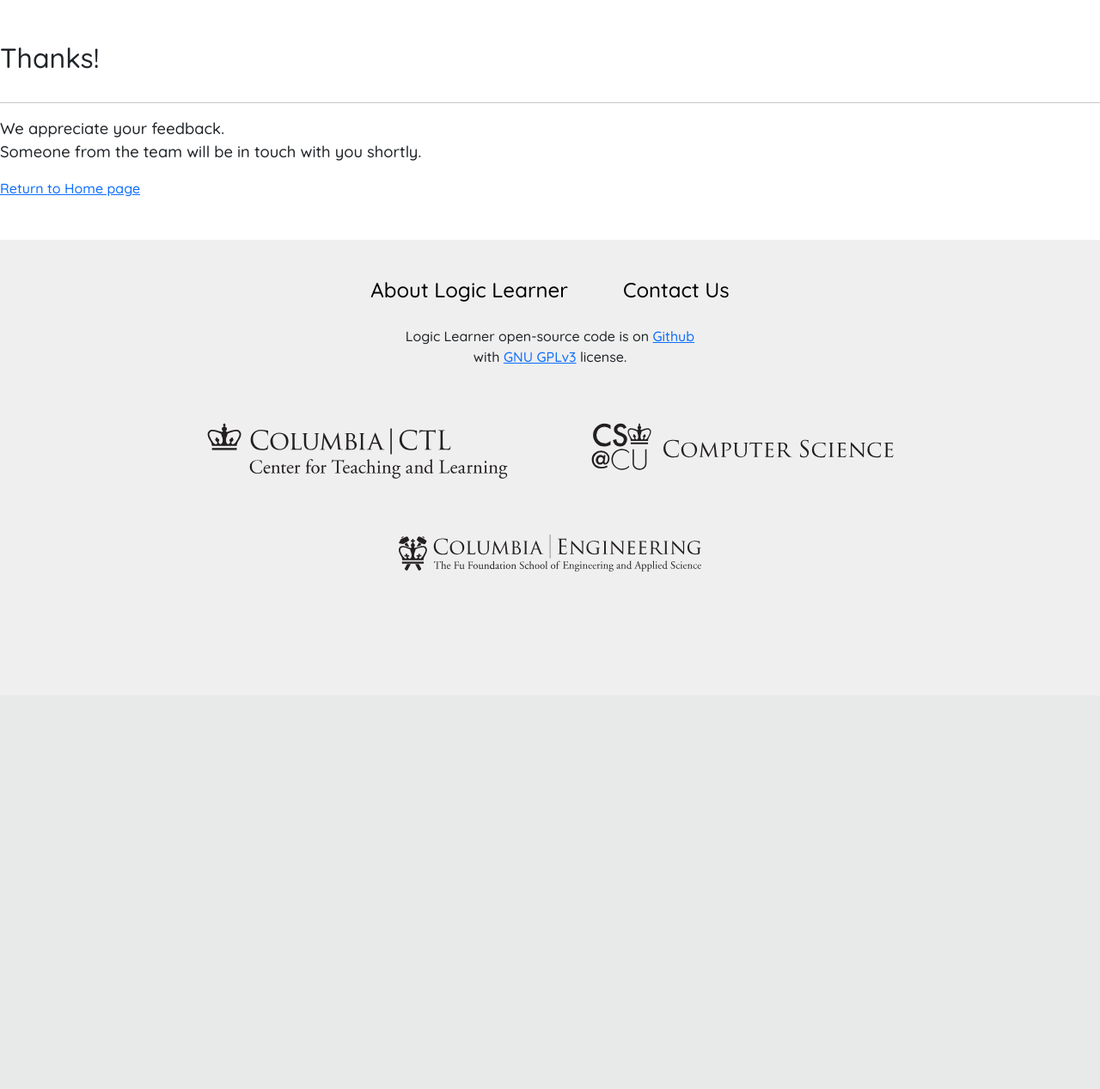
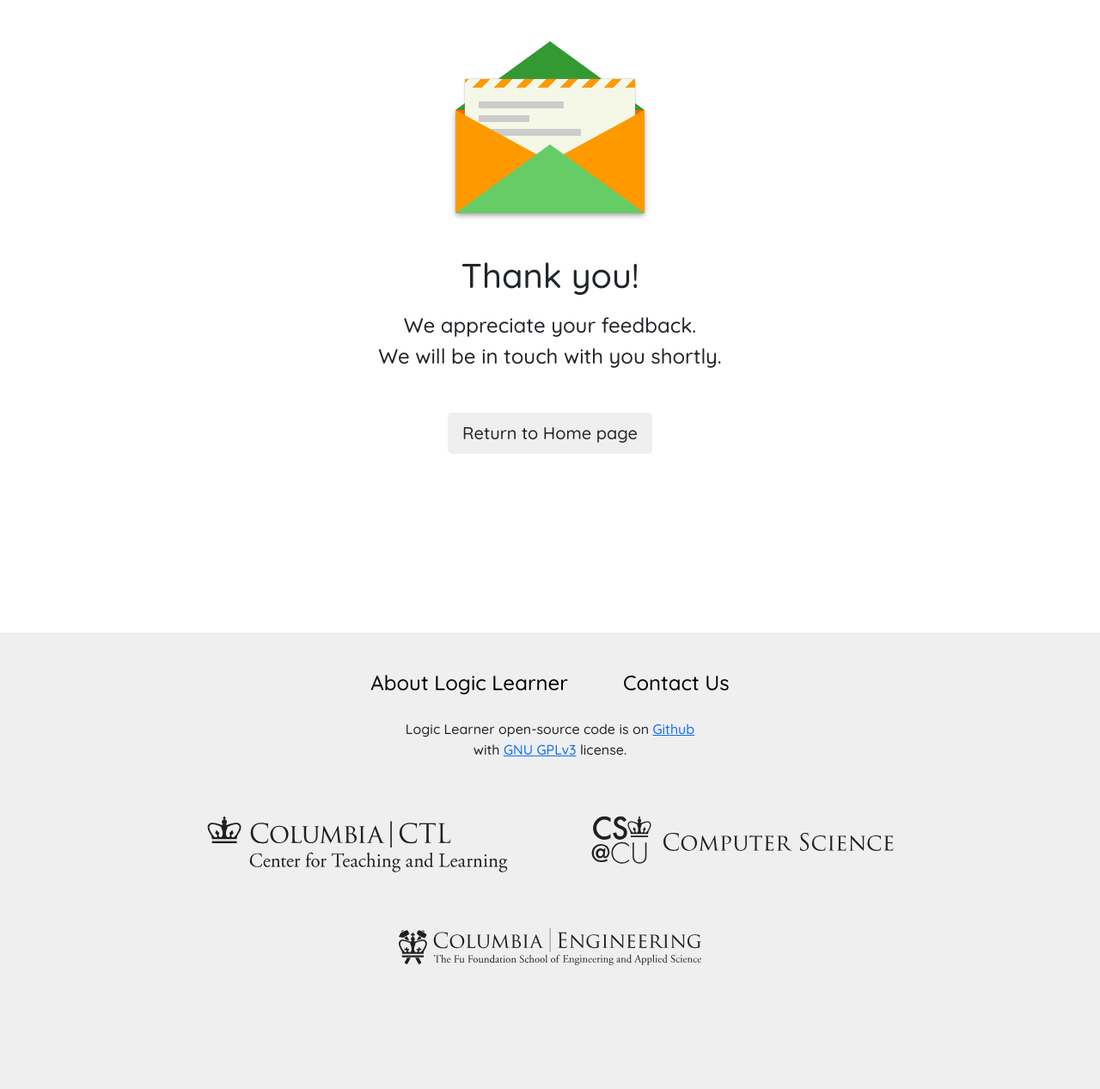
Before and after one commit to ccnmtl/logiclearner, a Django app: template logiclearner/templates/contactus/contact_success.html in a window 1280 px wide. Shown: the part 80-1347 px from the top of the page at 86% size. Before the commit the page ends 745 px from the top, so only its background shows below. Run offline with Django 3.2, Linux system fonts and the light colour scheme; the template is opened without the code that fills it, so the values that code supplies are empty; style sheets or scripts are compiled from the project's sources; some libraries are stand-ins or nearby versions.

Commit message:
Contact form and confirmation

```diff
--- a/logiclearner/templates/contactus/contact_success.html
+++ b/logiclearner/templates/contactus/contact_success.html
@@ -1,25 +1,38 @@
 {% extends "base.html" %}
 
-{% block title %}Contact Us Success{% endblock %}
+{% block title %} - Contact Us Confirmation{% endblock %}
 
-{% block css %}
-<style>
-  p {
-    font-size: 1.15em;
-  }
-</style>
-{% endblock %}
 
 {% block content %}
-    <div class="pt-5 pb-2">
-        <h2>
-            Thanks!
-        </h2>
+<main>
+    <div class="envelope">
+        <div class="top-fold"></div>
+        <div class="left-fold"></div>
+        <div class="back-fold">
+            <div class="letter">
+                <div class="letter-border"></div>
+                <span class="line one"></span>
+                <span class="line two"></span>
+                <span class="line three"></span>
+            </div>
+        </div>
+        <div class="right-fold"></div>
+        <div class="bottom-fold"></div>
     </div>
-    <hr />
 
-    <p>We appreciate your feedback.<br />
-    Someone from the team will be in touch with you shortly.</p>
+    <h1 class="text-center">
+        Thank you!
+    </h1>
 
-    <div class="mb-5"><a href="/">Return to Home page</a></div>
+
+    <p class="text-center fs-4 mt-3 mb-0">We appreciate your feedback.</p>
+    <p class="text-center fs-4 m-0">We will be in touch with you shortly.</p>
+
+    <div class="text-center mt-5">
+    <a href="/"
+        class="btn btn-lg ll-button">
+        <span class='ll-button__label'>Return to Home page</span>
+    </a>
+    </div>
+</main>
 {% endblock %}
--- a/media/scss/_contact.scss
+++ b/media/scss/_contact.scss
@@ -1,6 +1,19 @@
+.contact-page {
+    padding-right: 1rem;
+    padding-left: 1rem;
+    @include media-breakpoint-up(md) {
+        padding-right: 2rem;
+        padding-left: 2rem;
+    }
+    @include media-breakpoint-up(lg) {
+        padding-right: 1rem;
+        padding-left: 1rem;
+    }
+}
+
 .contactform-box {
     width: 100%;
-    margin: 0 auto 3rem auto;
+    margin: 1rem auto 3rem auto;
     padding: 0;
     border: 0;
     background-color: transparent;
@@ -18,3 +31,114 @@
 .contactform-box textarea {
     height: 10rem;
 }
+
+.envelope {
+  width: 220px;
+  margin: 8rem auto 3rem auto;
+  height: 120px;
+  position: relative;
+  background-color: #ff6600;
+    -webkit-box-shadow: 0 2px 4px -1px rgba(0,0,0,.2), 0 4px 5px 0 rgba(0,0,0,.14), 0 1px 10px 0 rgba(0,0,0,.12) !important;
+    box-shadow: 0 2px 4px -1px rgba(0,0,0,.2), 0 4px 5px 0 rgba(0,0,0,.14), 0 1px 10px 0 rgba(0,0,0,.12) !important;
+}
+
+.top-fold,
+.bottom-fold {
+  border-left: 110px solid transparent;
+  border-right: 110px solid transparent;
+  width: 0;
+  height: 0;
+  position: relative;
+}
+
+.top-fold {
+  border-bottom: 80px solid #339933;
+  top: -80px;
+  transform-origin: bottom;
+  z-index: 3;
+  transform: rotateX(0deg);
+}
+
+.bottom-fold {
+  border-bottom: 80px solid #66cc66;
+  top: -40px;
+  z-index: 4;
+}
+
+.left-fold,
+.right-fold {
+  width: 0;
+  height: 0;
+  border-top: 60px solid transparent;
+  border-bottom: 60px solid transparent;
+  top: 0;
+  z-index: 4;
+}
+
+.left-fold {
+  border-left: 110px solid #ff9900;
+  position: absolute;
+  left: 0;
+}
+
+.right-fold {
+  border-right: 110px solid #ff9900;
+  position: absolute;
+  right: 0;
+}
+
+.back-fold {
+  width: 100%;
+  height: 100%;
+  position: absolute;
+  z-index: 3;
+  top: -35%;
+}
+
+.letter {
+  width: 90%;
+  height: 90%;
+  background: #f6f8e7;
+  margin: 6px auto 0;
+  box-shadow: 0px 0px 2px 0px #909090;
+  position: absolute;
+  left: 50%;
+  transform: translate(-50%);
+  border-radius: 4px;
+  display: flex;
+  flex-direction: column;
+  padding: 0;
+  box-sizing: border-box;
+}
+
+.letter .line {
+  height: 0.5rem;
+  background: #ccc;
+  width: 10%;
+  margin: 0.25rem 1rem;
+}
+
+.letter .line.one {
+  width: 50%;
+  margin-top: 1rem;
+}
+
+.letter .line.two {
+  width: 30%;
+}
+
+.letter .line.three {
+  width: 60%;
+}
+
+.letter .letter-border {
+    height: 10px;
+    width: 100%;
+    background: repeating-linear-gradient(
+        -45deg,
+        #ff9900,
+        #ff9900 8px,
+        transparent 8px,
+        transparent 18px
+    );
+}
```
Also changed, not shown: logiclearner/templates/contactus/contact.html (+15 -2 lines).
